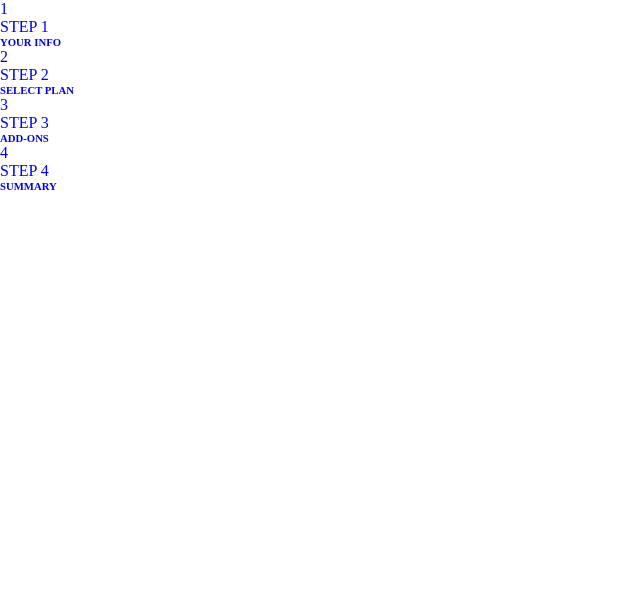
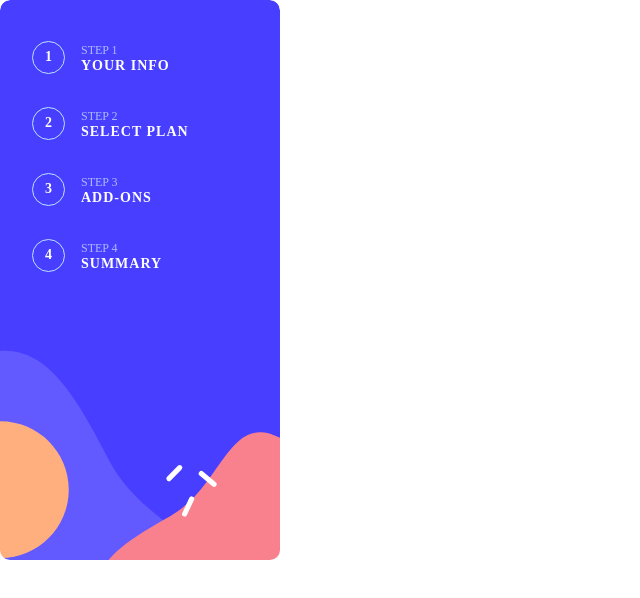
Before and after one commit to KiwiScreams/Multi-step-form, a React (Vite) app: page / in a window 1280 px wide. Shown: the top 598 px of the page, without its empty margins (0-640 px from the left). Built offline with nearby package versions, Linux system fonts and the light colour scheme.

Commit message:
navigation style

```diff
--- a/src/components/navigation/Navigation.css
+++ b/src/components/navigation/Navigation.css
@@ -1,5 +1,55 @@
 .nav-li
 {
     width: fit-content;
-    background-color: red;
+    margin-bottom: 32px;
+    gap: 16px;
+    cursor: pointer;
 }
+header
+{
+    width: 280px;
+    height: 560px;
+    background: url(../../assets/images/bg-sidebar-desktop.svg);
+    background-repeat: no-repeat;
+    border-radius: 10px;
+    background-size: 100%;
+    padding-top: 40px;
+    padding-left: 32px;
+}
+header .num
+{
+    border-radius: 50%;
+    color: var(--white-clr);
+    font-size: var(--font-size-14);
+    font-weight: var(--font-weight-700);
+    width: 33px;
+    height: 33px;
+    display: flex;
+    justify-content: center;
+    align-items: center;
+    border: 1px solid var(--sky-blue-clr);
+}
+header .num:hover
+{
+    opacity: 0.7;
+    background-color: var(--sky-blue-clr);
+    color: var(--denim-clr);
+}
+.active .num
+{
+    background-color: var(--sky-blue-clr);
+    color: var(--denim-clr);
+}
+header span
+{
+    color: var(--light-blue-clr);
+    font-size: var(--font-size-12);
+    font-weight: var(--font-weight-400);
+}
+header h6
+{
+    color: var(--white-clr);
+    font-weight: var(--font-weight-700);
+    font-size: var(--font-size-14);
+    letter-spacing: 1px;
+}
--- a/src/components/navigation/Navigation.jsx
+++ b/src/components/navigation/Navigation.jsx
@@ -6,28 +6,39 @@ function Navigation() {
             <header>
                 <nav>
                     <ul>
-                        <NavLink className="nav-li" to="personal-info">
+                        <NavLink
+                            to="personal-info"
+                            className={({ isActive }) => `nav-li flex ${isActive ? "active" : ""}`}
+                        >
                             <div className="num">1</div>
                             <div className="nav-text">
                                 <span>STEP 1</span>
                                 <h6>YOUR INFO</h6>
                             </div>
                         </NavLink>
-                        <NavLink className="nav-li" to="select-plan">
+                        <NavLink to="select-plan"
+                            className={({ isActive }) => `nav-li flex ${isActive ? "active" : ""}`}
+                        >
                             <div className="num">2</div>
                             <div className="nav-text">
                                 <span>STEP 2</span>
                                 <h6>SELECT PLAN</h6>
                             </div>
                         </NavLink>
-                        <NavLink className="nav-li" to="select-plan">
+                        <NavLink
+                            to="add-ons"
+                            className={({ isActive }) => `nav-li flex ${isActive ? "active" : ""}`}
+                        >
                             <div className="num">3</div>
                             <div className="nav-text">
                                 <span>STEP 3</span>
                                 <h6>ADD-ONS</h6>
                             </div>
                         </NavLink>
-                        <NavLink className="nav-li" to="select-plan">
+                        <NavLink
+                            to="summary"
+                            className={({ isActive }) => `nav-li flex ${isActive ? "active" : ""}`}
+                        >
                             <div className="num">4</div>
                             <div className="nav-text">
                                 <span>STEP 4</span>
--- a/src/index.css
+++ b/src/index.css
@@ -5,6 +5,9 @@
   box-sizing: border-box;
   list-style-type: none;
   text-decoration: none;
+  border: none;
+  outline: none;
+  transition: 0.3s;
 }
 :root
 {
@@ -18,6 +21,7 @@
   --pink-clr: #F9818E;
   --purple-clr: #483EFF;
   --error-clr: #EE374A;
+  --light-blue-clr: #ABBCFF;
   --font-size-32: 32px;
   --font-size-16: 16px;
   --font-size-14: 14px;
```
